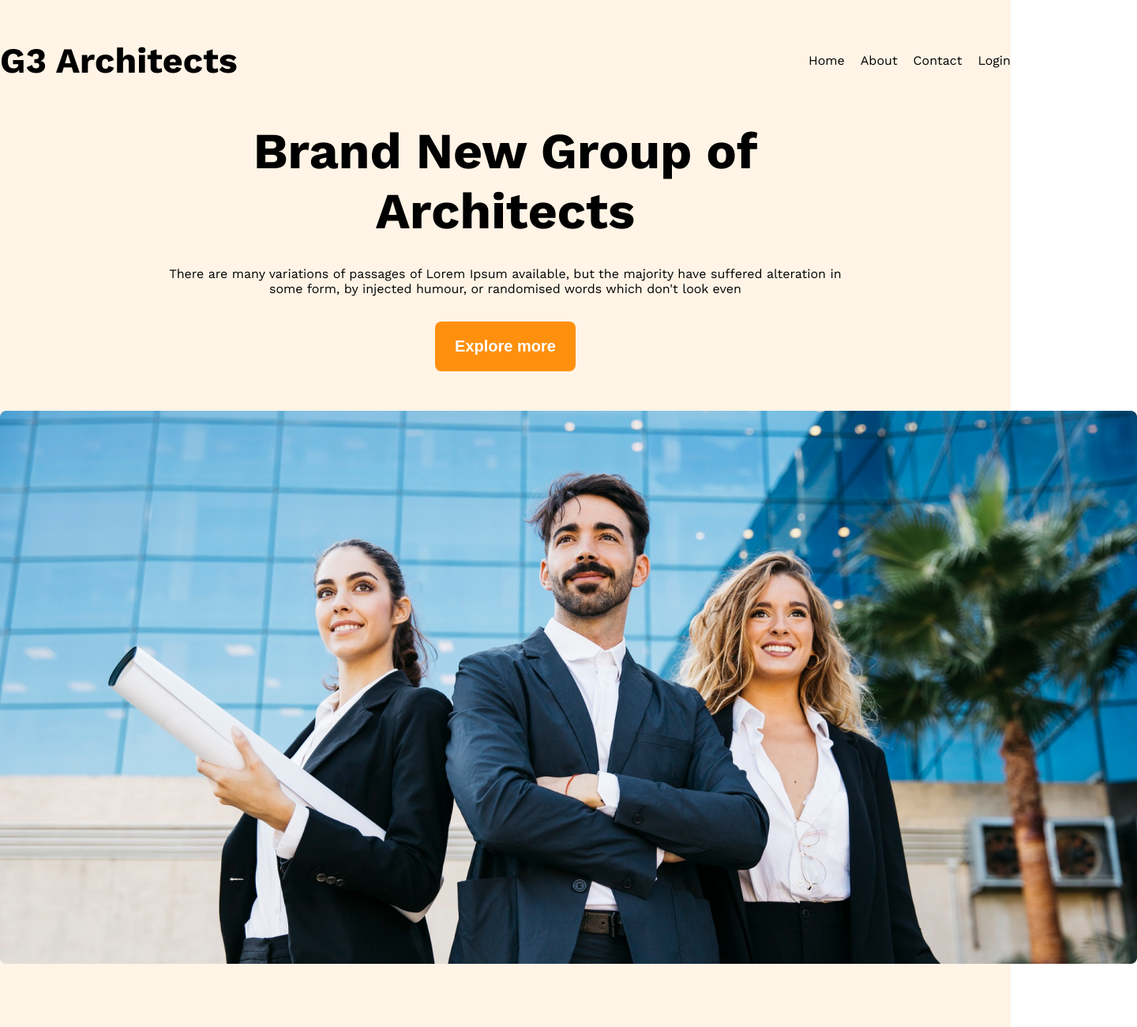
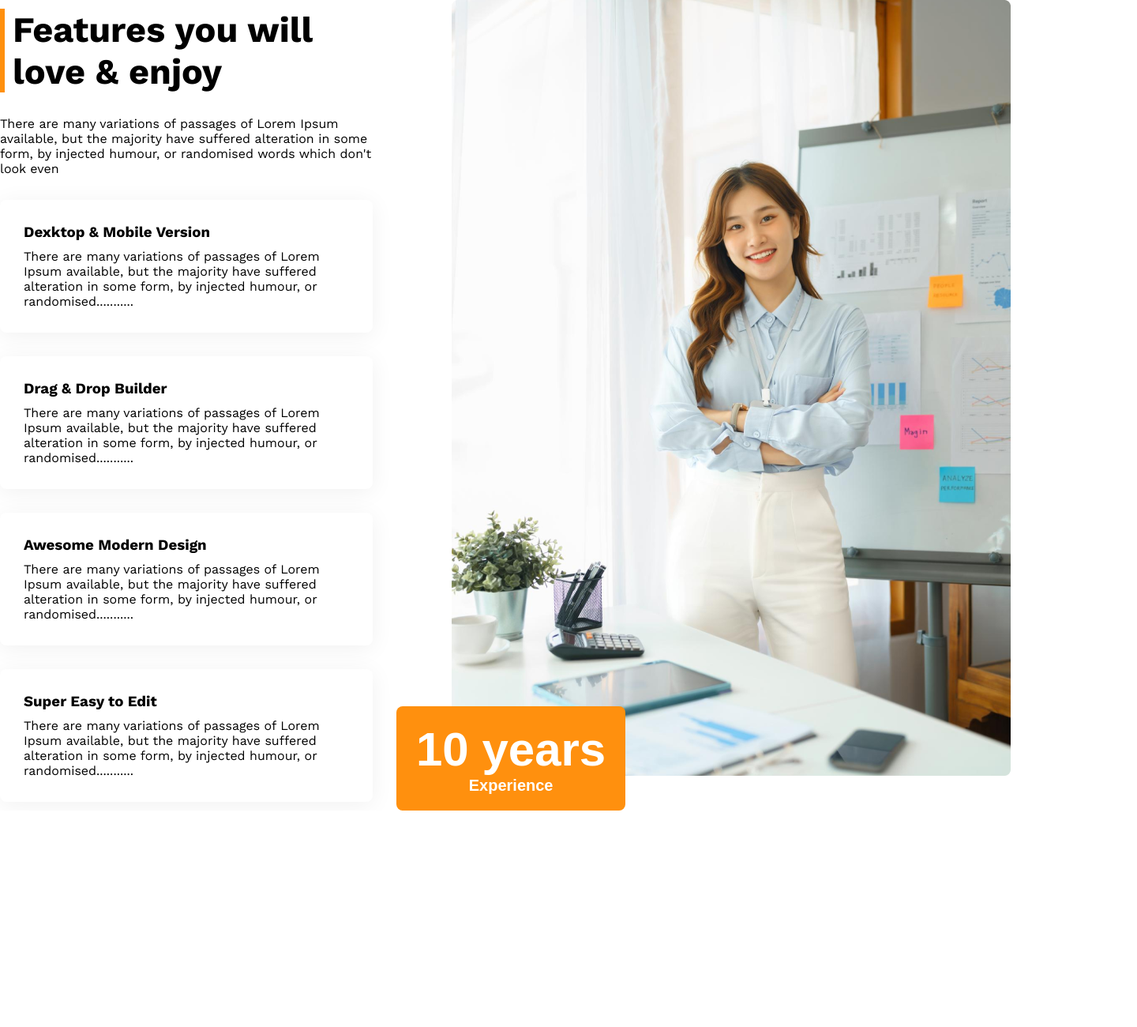
Before and after one commit to abdullah107189/g3-architect-project, a plain HTML site: page index.html in a window 1280 px wide. Shown: the top 1300 px of the page at 79% size, 1440 px wide, since content can reach past the window. After the commit the page ends 1026 px from the top, so only its background shows below. Drawn offline with nearby package versions, Linux system fonts and the light colour scheme.

Commit message:
experience section only big screen

```diff
--- a/index.html
+++ b/index.html
@@ -9,7 +9,7 @@
 </head>
 
 <body class="work-sans-font">
-    <header>
+    <header class="hide">
         <div class="header-section">
             <nav class="dflex">
                 <h1>G3 Architects</h1>
@@ -35,7 +35,7 @@
     </header>
 
     <main>
-        <div class="teamMemberSection dflex">
+        <div class="teamMemberSection dflex hide">
             <div class="teamMembers">
                 <img src="./images/team1.png" alt="">
                 <img src="./images/team2.png" alt="">
@@ -44,7 +44,8 @@
             </div>
             <div class="teamMembersInfo">
                 <div class="teamMemberUnder">
-                    <h1><span style="color: #727272;">Quick list</span>of Our <span class="primaryColor">Features</span></h1>
+                    <h1><span style="color: #727272;">Quick list</span>of Our <span class="primaryColor">Features</span>
+                    </h1>
                     <p>There are many variations of passages of Lorem Ipsum available, but the majority have suffered
                         alteration in some form, by injected humour, or randomised words which don't look even</p>
                     <button class="primaryBtn">Explore more</button>
@@ -52,7 +53,43 @@
             </div>
         </div>
 
+        <div class="experienceSection dflex">
+            <div class="exLeft">
+                <h1>Features you will <br> love & enjoy</h1>
+                <p>
+                    There are many variations of passages of Lorem Ipsum available, but the majority have suffered
+                    alteration in some form, by injected humour, or randomised words which don't look even
+                </p>
 
+                <div class="exCard">
+                    <h3>Dexktop & Mobile Version</h3>
+                    <p>There are many variations of passages of Lorem Ipsum available, but the majority have suffered
+                        alteration in some form, by injected humour, or randomised...........</p>
+                </div>
+                <div class="exCard">
+                    <h3>Drag & Drop Builder</h3>
+                    <p>There are many variations of passages of Lorem Ipsum available, but the majority have suffered
+                        alteration in some form, by injected humour, or randomised...........</p>
+                </div>
+                <div class="exCard">
+                    <h3>Awesome Modern Design</h3>
+                    <p>There are many variations of passages of Lorem Ipsum available, but the majority have suffered
+                        alteration in some form, by injected humour, or randomised...........</p>
+                </div>
+                <div class="exCard">
+                    <h3>Super Easy to Edit</h3>
+                    <p>There are many variations of passages of Lorem Ipsum available, but the majority have suffered
+                        alteration in some form, by injected humour, or randomised...........</p>
+                </div>
+            </div>
+            <div class="exRight">
+                <img src="./images/architect.png" alt="">
+                <button class="exButton primaryBtn">
+                    <span style="font-size: 60px;">10 years</span> <br>
+                    Experience
+                </button>
+            </div>
+        </div>
     </main>
     <footer></footer>
 </body>
--- a/styles/style.css
+++ b/styles/style.css
@@ -114,6 +114,43 @@ main {
     margin: 30px 0px;
 }
 
+.hide {
+    display: none;
+}
+
+/* experience section here  */
+.experienceSection {
+    justify-content: center;
+    align-items: center;
+    gap: 100px;
+}
+
+.exLeft>h1 {
+    font-size: 45px;
+    margin-bottom: 30px;
+    border-left: 6px solid rgb(255, 144, 14);
+    padding-left: 10px;
+}
+
+.exCard {
+    margin-top: 30px;
+    padding: 30px;
+    border-radius: 8px;
+    box-shadow: 0px 4px 30px 0px rgba(0, 0, 0, 0.06);
+    background: rgb(255, 255, 255);
+}
+
+.exCard>h3 {
+    margin-bottom: 10px;
+}
+
+.exRight {}
+
+.exButton {
+    margin-left: -70px;
+    margin-top: -130px;
+}
+
 /* small devices responsive style  */
 @media screen and (max-width:576px) {
     .primaryBtn {
@@ -160,10 +197,12 @@ main {
         flex-direction: column-reverse;
         gap: 0px;
     }
-    .teamMembers{
+
+    .teamMembers {
         padding: 10px;
         margin-bottom: 30px;
     }
+
     .teamMembers>img {
         width: 100%;
         height: auto;
@@ -175,15 +214,19 @@ main {
         flex-direction: column;
         text-align: center;
     }
-    .teamMemberUnder{
+
+    .teamMemberUnder {
         display: flex;
         justify-content: center;
         align-items: center;
         flex-direction: column;
         padding: 30px;
     }
+
     .teamMemberUnder>p {
         margin: 10px 0px;
     }
 
+
+
 }
```
